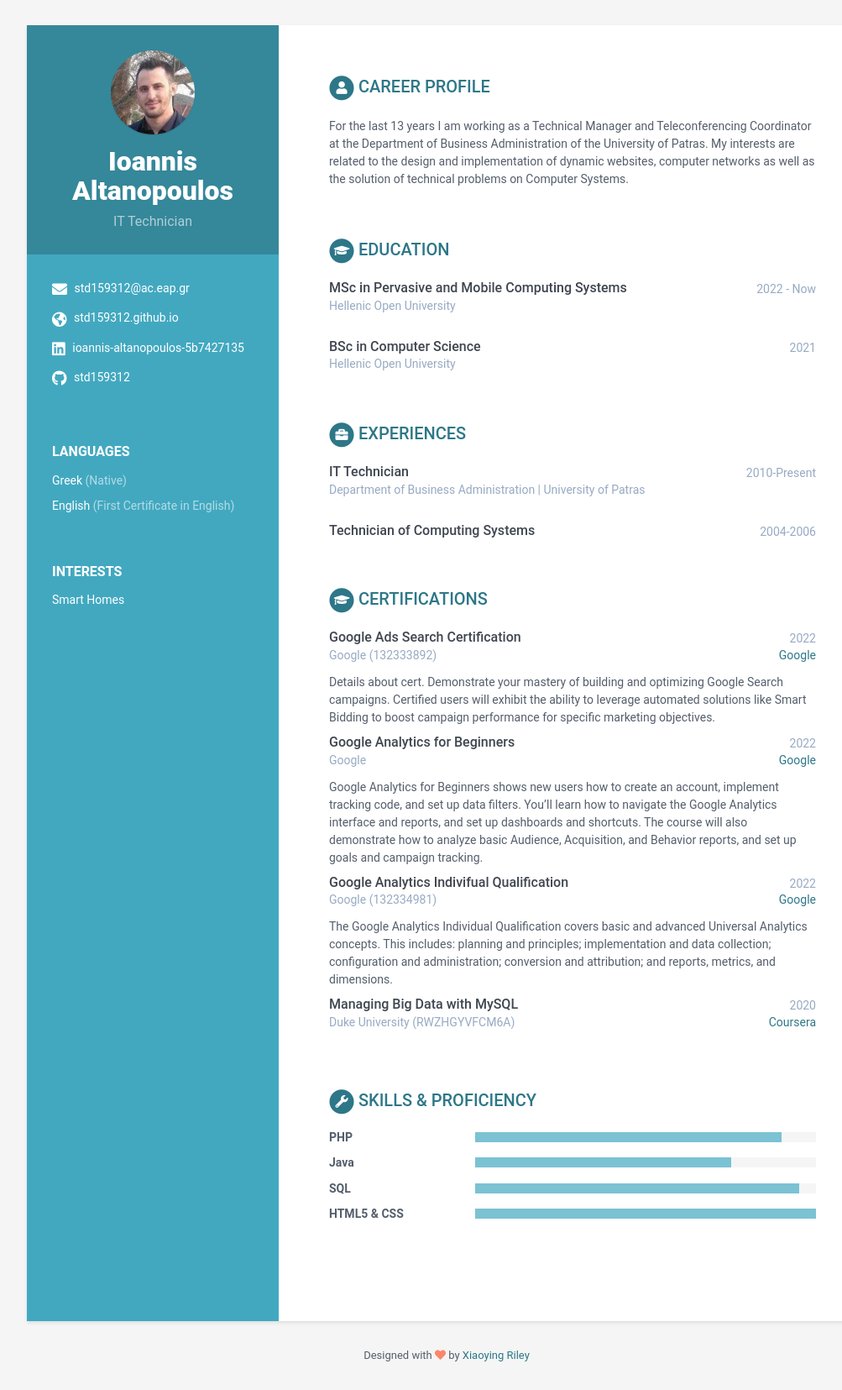
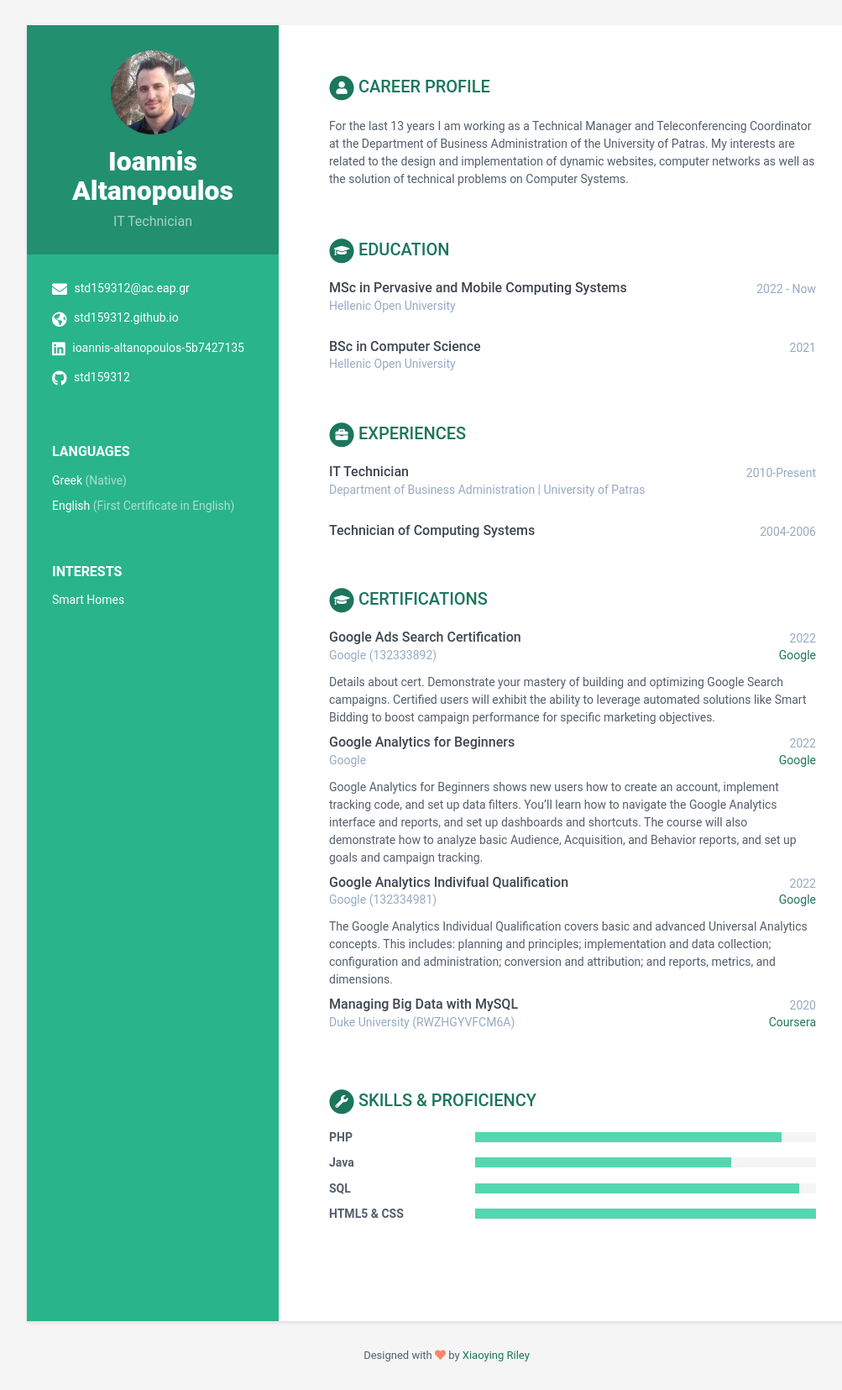
Before and after one commit to std159312/std159312.github.io, a Jekyll site: the page built from index.html, in a window 1280 px wide. Shown: the whole page at 84% size, without its empty margins (108-1111 px from the left). Built offline with Jekyll 4.4.1, drawn with Linux system fonts in a browser that asks for light colours.

Commit message:
Initial commit

```diff
--- a/_sass/skins/_blue.scss
+++ b/_sass/skins/_blue.scss
@@ -1,5 +1,5 @@
 /* Blue variables */
-$theme-color: #42A8C0;
+$theme-color: #2ab48b;
 $text-color: #3F4650;
 $text-color-secondary: #545E6C;
 $text-grey: #97AAC3;
```
